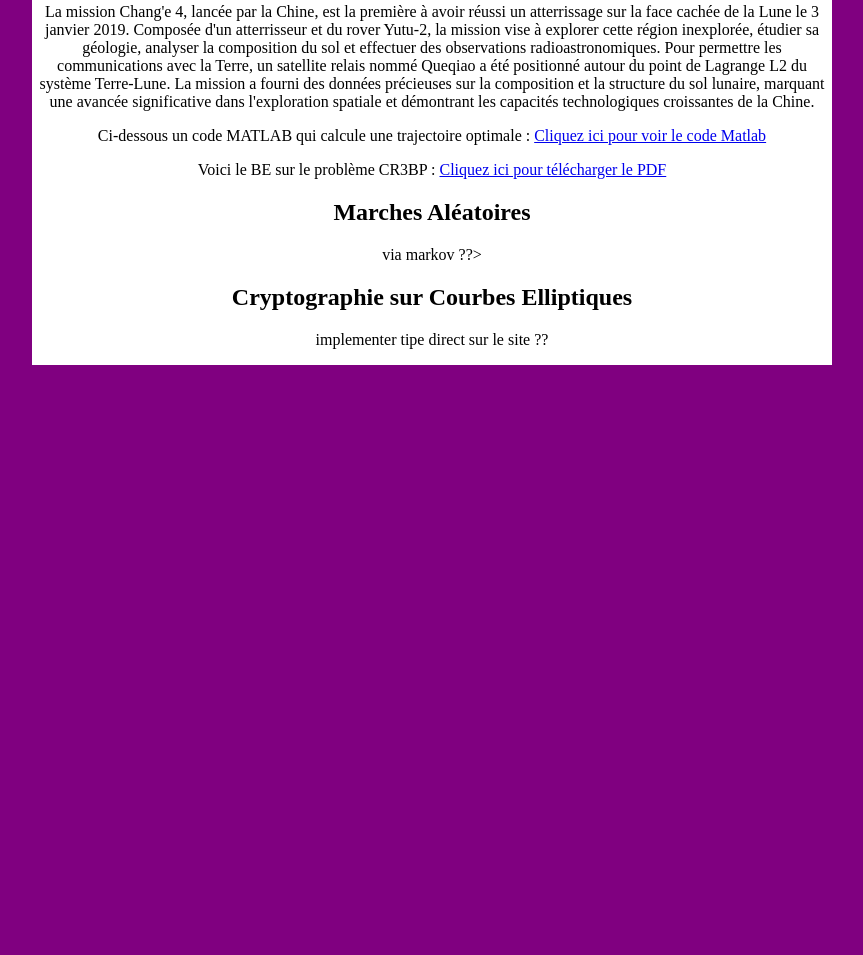
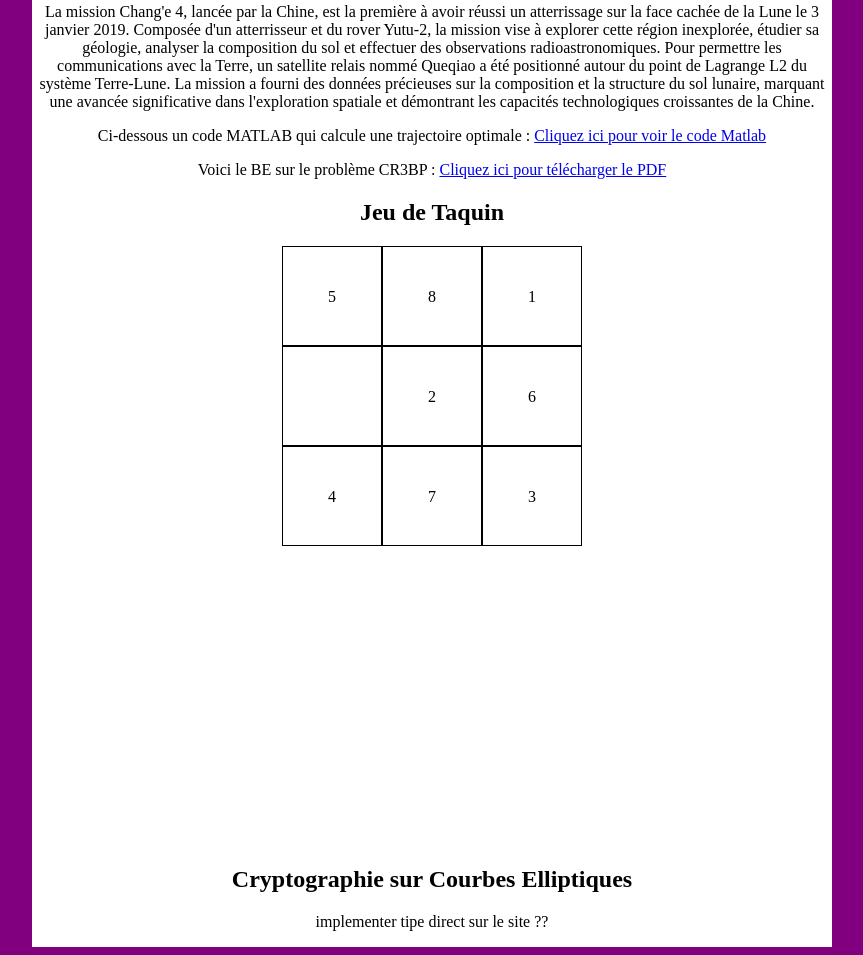
Before and after one commit to louisurbin/Mathematiques, a plain HTML site: page index.html in a window 1280 px wide. Shown: the part 1089-2044 px from the top of the page, without its empty margins (208-1071 px from the left). Before the commit the page ends 1462 px from the top, so only its background shows below. Drawn offline with Linux system fonts and the light colour scheme.

Commit message:
jeu du taquin

```diff
--- a/index.html
+++ b/index.html
@@ -55,8 +55,59 @@
 		</p>
 
 
-		<h2>Marches Aléatoires</h2>
-		<p> via markov ??>
+		<h2>Jeu de Taquin</h2>
+
+		<div id="puzzle"></div>
+	    <div id="message"></div>
+
+	   <body>
+    <div id="puzzle"></div>
+    <div id="message"></div>
+
+    <script>
+        var puzzle = document.getElementById('puzzle');
+        var message = document.getElementById('message');
+        var tiles = [];
+        for (var i = 1; i <= 8; i++) {
+            var tile = document.createElement('div');
+            tile.className = 'tile';
+            tile.textContent = i;
+            tiles.push(tile);
+        }
+        var emptyTile = document.createElement('div');
+        emptyTile.className = 'tile';
+        emptyTile.textContent = '';
+        tiles.push(emptyTile);
+
+        tiles.sort(() => Math.random() - 0.5);
+        tiles.forEach(tile => puzzle.appendChild(tile));
+
+        tiles.forEach(function(tile, i) {
+            tile.addEventListener('click', function() {
+                var emptyIndex = tiles.indexOf(emptyTile);
+                var rowIndex = Math.floor(i / 3);
+                var emptyRowIndex = Math.floor(emptyIndex / 3);
+                var colIndex = i % 3;
+                var emptyColIndex = emptyIndex % 3;
+
+                if ((rowIndex === emptyRowIndex && Math.abs(colIndex - emptyColIndex) === 1) ||
+                    (colIndex === emptyColIndex && Math.abs(rowIndex - emptyRowIndex) === 1)) {
+                    [tiles[i].textContent, tiles[emptyIndex].textContent] = [tiles[emptyIndex].textContent, tiles[i].textContent];
+                    emptyTile = tiles[i];
+                    checkWin();
+                }
+            });
+        });
+
+        function checkWin() {
+            for (var i = 0; i < 8; i++) {
+                if (tiles[i].textContent != i + 1) {
+                    return;
+                }
+            }
+            message.textContent = 'Gagné !';
+        }
+    	</script>
 
 
 		<h2>Cryptographie sur Courbes Elliptiques</h2>
--- a/style.css
+++ b/style.css
@@ -21,3 +21,19 @@ body
     width: 100%;
     height: 500px;
 }
+
+#puzzle {
+            width: 300px;
+            height: 300px;
+            margin: 0 auto;
+        }
+        .tile {
+            width: 100px;
+            height: 100px;
+            border: 1px solid #000;
+            float: left;
+            box-sizing: border-box;
+            line-height: 100px;
+            text-align: center;
+            cursor: pointer;
+        }
```
